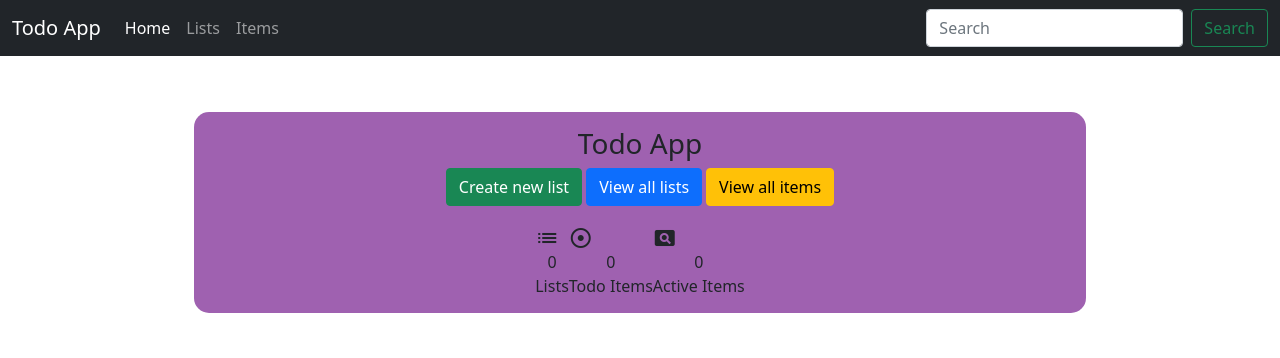
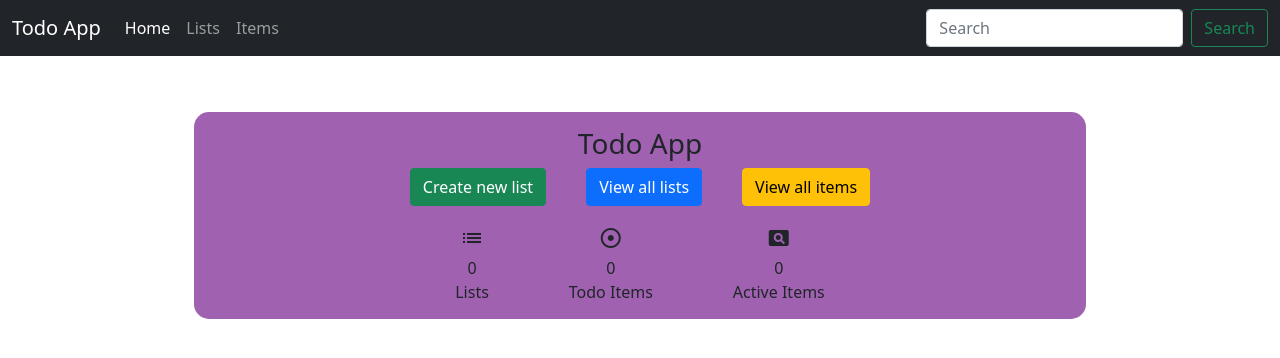
Before and after one commit to dvir-sys/IlanBenEzra, an Angular app: page / in a window 1280 px wide. Shown: the top 358 px of the page. Built offline with nearby package versions, Linux system fonts and the light colour scheme.

Commit message:
Connect buttons to routes

```diff
--- a/src/app/app-routing.module.ts
+++ b/src/app/app-routing.module.ts
@@ -16,6 +16,7 @@ const routes: Routes = [
 
   {path: 'lists/:id', component: ListDetailComponent},
   {path: 'lists/:id/edit', component: ListDetailComponent},
+  {path: 'lists/new', component: ListDetailComponent},
   {path: '**', component: DashboardComponent, pathMatch: 'full'} //TODO: Change to Error message page!
 ];
 
--- a/src/app/app.module.ts
+++ b/src/app/app.module.ts
@@ -16,8 +16,8 @@ import { ListDetailComponent } from './list-detail/list-detail.component';
   declarations: [
     AppComponent,
     NavComponent,
+    BoxComponent,
     DashboardComponent,
-    BoxComponent,
     ItemsComponent,
     ListsComponent,
     ListDetailComponent
--- a/src/app/box/box.component.css
+++ b/src/app/box/box.component.css
@@ -1,8 +1,9 @@
 div.box{
     text-align: center;
     display: inline-block;
+    margin: 0 40px;
 }
 
-div.box > *{
+div.box > span{
     display: block;
 }
--- a/src/app/dashboard/dashboard.component.css
+++ b/src/app/dashboard/dashboard.component.css
@@ -4,7 +4,7 @@ h1.main-title{
 
 }
 div.buttons > button{
-    margin: 0 2px;
+    margin: 0 20px;
 }
 div.main{
     text-align: center;
--- a/src/app/dashboard/dashboard.component.html
+++ b/src/app/dashboard/dashboard.component.html
@@ -2,10 +2,10 @@
     <h1 class="main-title">Todo App</h1>
     <div class="buttons">
         <button type="button" class="btn btn-success">Create new list</button>
-        <button type="button" class="btn btn-primary">View all lists</button>
-        <button type="button" class="btn btn-warning">View all items</button>
+        <button (click)="goToLists()" type="button" class="btn btn-primary">View all lists</button>
+        <button (click)="goToItems()" type="button" class="btn btn-warning">View all items</button>
     </div>
-    <div class="icons">
+    <div class="icons" >
         <app-box [icon_name]= boxes[0].icon_name [number]= boxes[0].number [text]= boxes[0].text></app-box>
         <app-box [icon_name]= boxes[1].icon_name [number]= boxes[1].number [text]= boxes[1].text></app-box>
         <app-box [icon_name]= boxes[2].icon_name [number]= boxes[2].number [text]= boxes[2].text></app-box>
--- a/src/app/dashboard/dashboard.component.ts
+++ b/src/app/dashboard/dashboard.component.ts
@@ -18,4 +18,12 @@ export class DashboardComponent implements OnInit {
     // console.log(homePage);
   }
 
+  goToLists(){
+    window.location.href += "/lists";
+  }
+
+  goToItems(){
+    window.location.href += "/items";
+  }
+
 }
```
